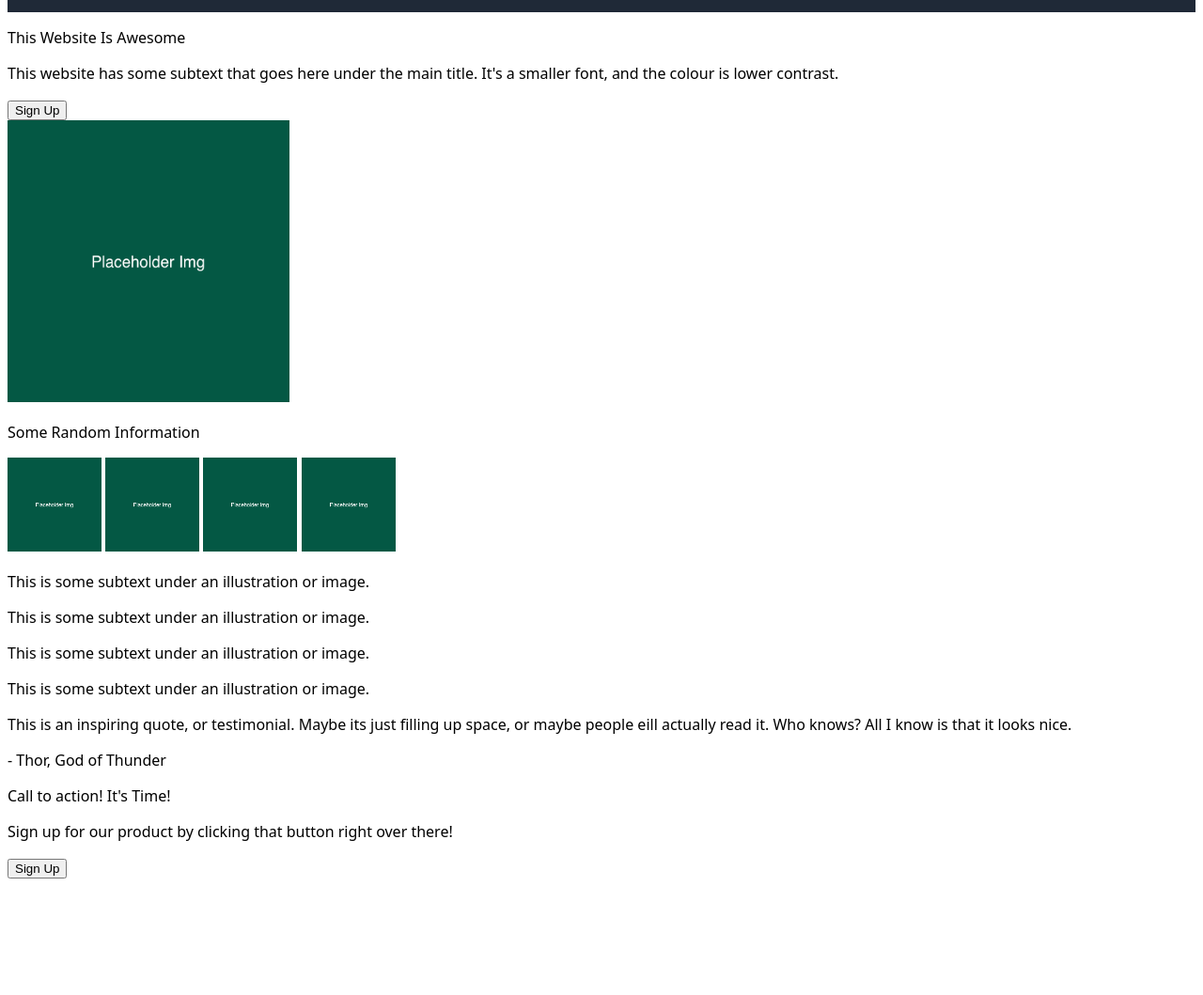
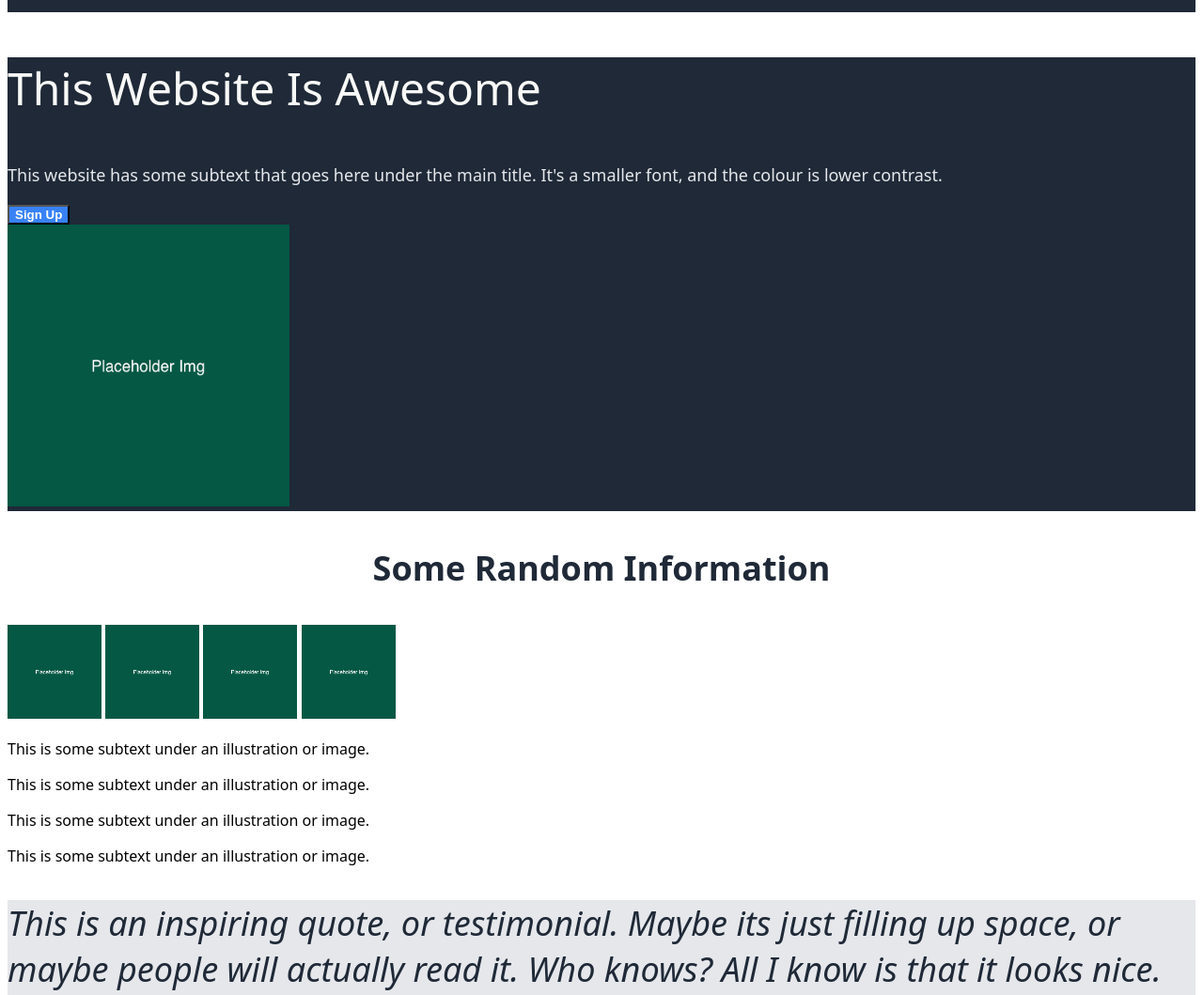
Before and after one commit to lt89/odin-landing, a plain HTML site: page index.html in a window 1280 px wide. Shown: the part 76-1135 px from the top of the page at 94% size. Before the commit the page ends 1019 px from the top, so only its background shows below. Drawn offline with Linux system fonts and the light colour scheme.

Commit message:
Added CSS styles to all of the text and started to arrange elements using Flex Box

```diff
--- a/index.html
+++ b/index.html
@@ -40,7 +40,7 @@
     </div>
 
     <div class="section-three">
-    <p class="quote">This is an inspiring quote, or testimonial. Maybe its just filling up space, or maybe people eill actually read it. Who knows?
+    <p class="quote">This is an inspiring quote, or testimonial. Maybe its just filling up space, or maybe people will actually read it. Who knows?
         All I know is that it looks nice.
     </p>
     <p class="author">- Thor, God of Thunder</p>
@@ -53,5 +53,9 @@
             <button class="button-two">Sign Up</button>
         </div>
     </div>
+
+    <div class="footer">
+        <p class="footer-text">Copyright The Odin Project &#169 2021</p>
+    </div>
   </body>
 </html>
--- a/style.css
+++ b/style.css
@@ -7,12 +7,13 @@
 .logo {
     display: flex;
     font-size: 24px;
-    font-weight:900;
-    color: white;
+    font-weight:800;
+    color: #F9FAF8;
     padding-left: 3px;
     margin-left: 10px;
 
 }
+
 
 .header {
     display:flex;
@@ -21,6 +22,12 @@
     margin: none;
     justify-content: space-between;
     padding-right: 10px;
+}
+
+button {
+    background-color: #3882F6;
+    color: white;
+    font-weight: 900;
 }
 
 ul {
@@ -36,3 +43,74 @@ a {
     color: white;
     text-decoration: none;
 }
+
+.quote {
+    font-weight: lighter;
+    font-style: italic;
+    font-size: 36px;
+    color: #1F2937;
+}
+
+
+
+.section-one {
+    background-color: #1F2937;
+}
+
+.one {
+    color: #F9FAF8;
+    font-style: bolder;
+    font-size: 48px;
+}
+
+.description {
+    color: #E5E7EB;
+    font-size: 18px;
+}
+
+.section-two {
+    background-color: white;
+}
+
+.two {
+    font-weight: bolder;
+    font-size: 36px;
+    color: #1F2937;
+    text-align: center;
+}
+
+.section-three {
+    background-color: #E5E7EB;
+}
+
+.section-four {
+    display: flex;
+    background-color: white;
+    justify-content: center;
+    align-items: center;
+}
+
+.author {
+    font-weight: 600;
+}
+
+.box-four {
+    background-color: #3882F6;
+}
+
+.button-two {
+    border-color: white;
+}
+
+.four {
+    color:#F9FAF8;
+    font-size: 18px;
+}
+
+.four-subtext {
+    color: #E5E7EB;
+}
+
+.footer {
+    background-color: #1F2937;
+}
```
